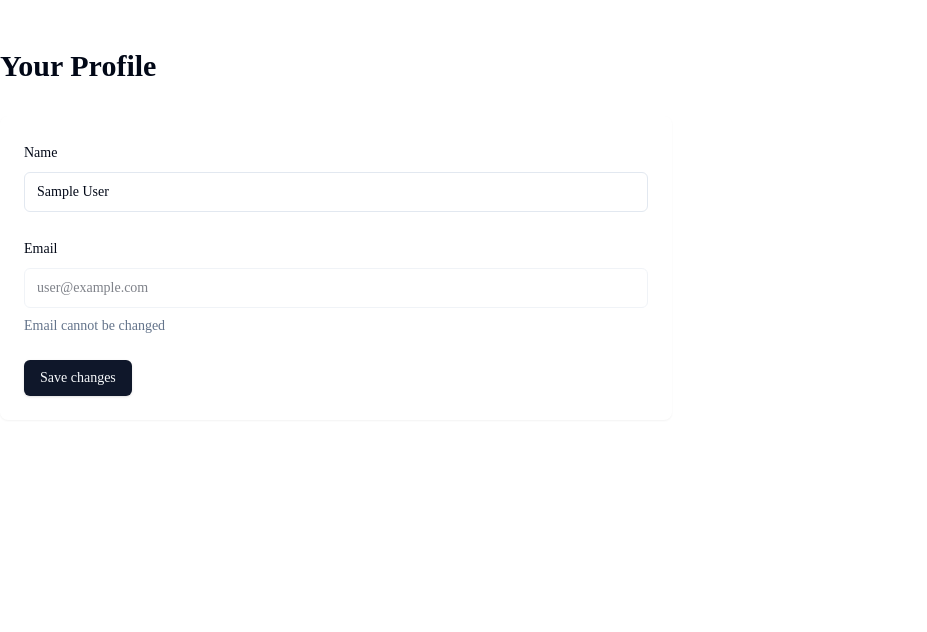
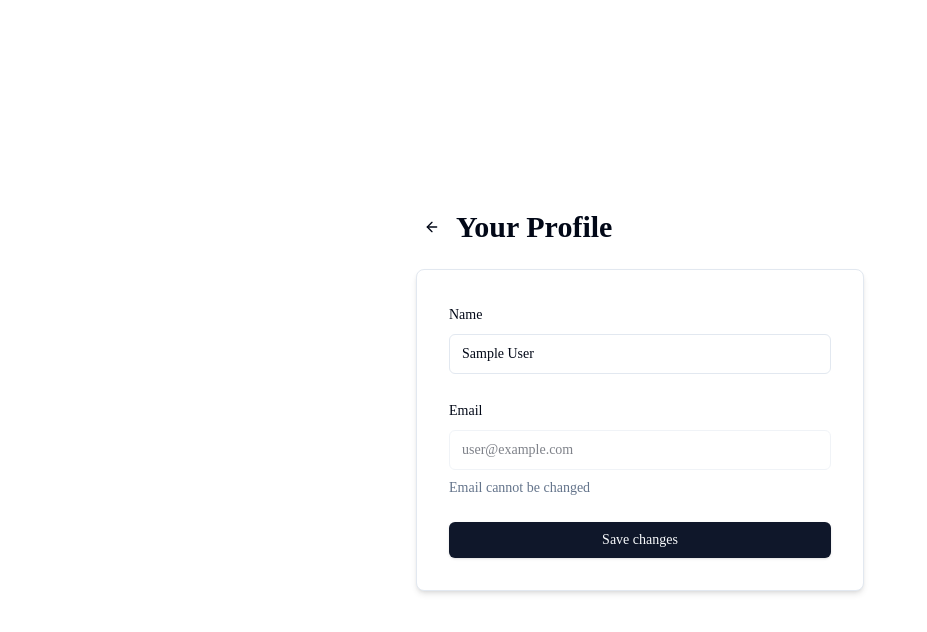
Before and after one commit to kidus-der/coeus-ai, a Next.js app: page /profile in a window 1280 px wide. Shown: the top 632 px of the page, without its empty margins (0-927 px from the left). Built offline with nearby package versions, Linux system fonts and the light colour scheme; no server answers; sample sign-in values are in the browser's storage.

Commit message:
feat: fixed user profile, made it cleaner as well

```diff
--- a/src/app/profile/page.tsx
+++ b/src/app/profile/page.tsx
@@ -7,6 +7,7 @@ import { zodResolver } from '@hookform/resolvers/zod';
 import { useForm } from 'react-hook-form';
 import * as z from 'zod';
 import { toast } from 'sonner';
+import { ArrowLeft } from 'lucide-react';
 
 import { Button } from '@/components/ui/button';
 import {
@@ -81,6 +82,12 @@ export default function ProfilePage() {
         },
       });
 
+      // Update the form with the new values to reflect changes immediately
+      form.reset({
+        name: values.name,
+        email: session?.user?.email || '',
+      });
+
       toast.success('Profile updated successfully');
     } catch (error) {
       toast.error(error instanceof Error ? error.message : 'An error occurred');
@@ -98,10 +105,22 @@ export default function ProfilePage() {
   }
 
   return (
-    <div className="container max-w-2xl py-12">
-      <h1 className="text-3xl font-bold mb-8">Your Profile</h1>
+    <div className="flex flex-col items-center justify-center min-h-screen py-12 px-4">
+      <div className="w-full max-w-md">
+        <div className="flex items-center mb-6">
+          <Button
+            variant="ghost"
+            size="sm"
+            className="mr-2 p-0 h-8 w-8"
+            onClick={() => router.back()}
+            aria-label="Go back"
+          >
+            <ArrowLeft className="h-5 w-5" />
+          </Button>
+          <h1 className="text-3xl font-bold">Your Profile</h1>
+        </div>
 
-      <div className="bg-card rounded-lg p-6 shadow-sm">
+        <div className="bg-card rounded-lg p-8 shadow-md border border-gray-100 dark:border-gray-800">
           <Form {...form}>
             <form onSubmit={form.handleSubmit(onSubmit)} className="space-y-6">
               <FormField
@@ -111,7 +130,7 @@ export default function ProfilePage() {
                   <FormItem>
                     <FormLabel>Name</FormLabel>
                     <FormControl>
-                    <Input {...field} />
+                      <Input {...field} className="w-full" />
                     </FormControl>
                     <FormMessage />
                   </FormItem>
@@ -125,7 +144,7 @@ export default function ProfilePage() {
                   <FormItem>
                     <FormLabel>Email</FormLabel>
                     <FormControl>
-                    <Input {...field} disabled />
+                      <Input {...field} disabled className="w-full" />
                     </FormControl>
                     <p className="text-sm text-muted-foreground mt-1">
                       Email cannot be changed
@@ -135,12 +154,13 @@ export default function ProfilePage() {
                 )}
               />
 
-            <Button type="submit" disabled={isLoading}>
+              <Button type="submit" disabled={isLoading} className="w-full">
                 {isLoading ? 'Saving...' : 'Save changes'}
               </Button>
             </form>
           </Form>
         </div>
       </div>
+    </div>
   );
 }
```
Also changed, not shown: 1 other file (tests, documents, lock files or other folders). Lines whose indentation alone changed are shown as unchanged.
